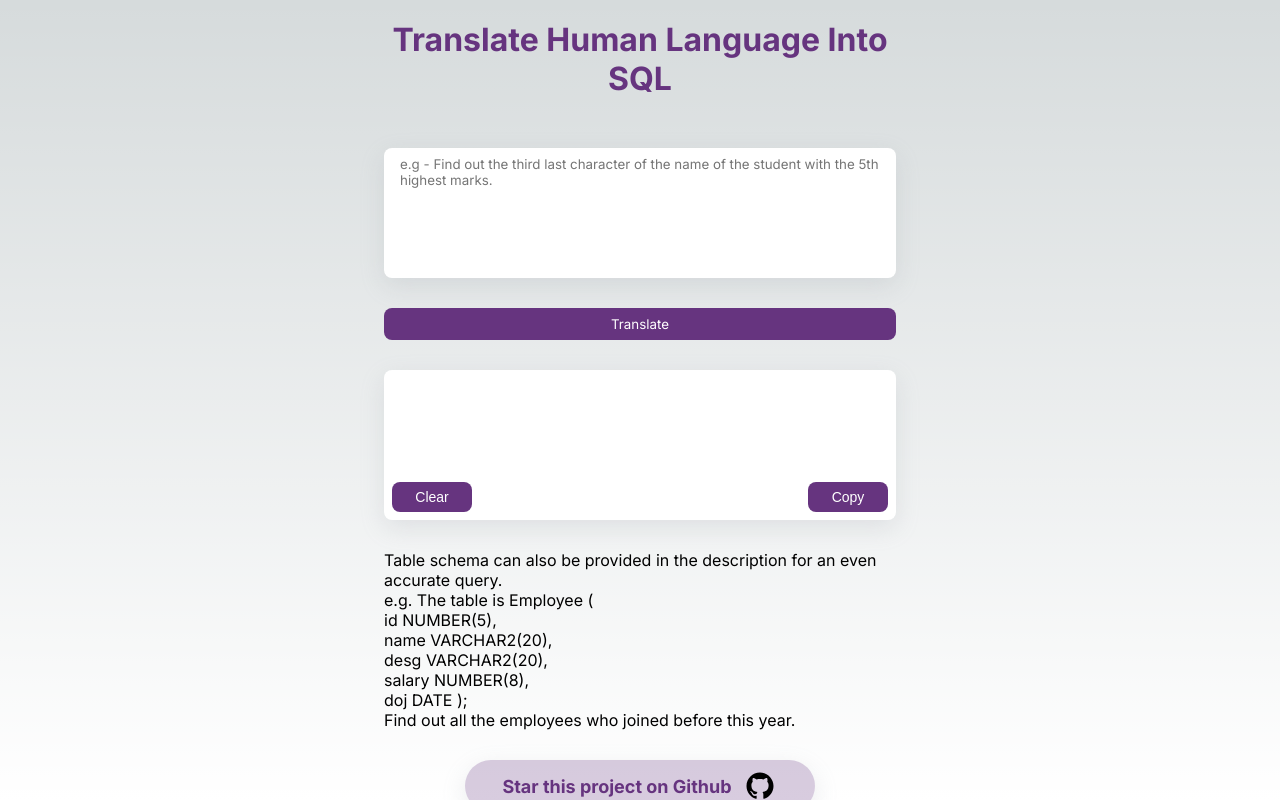
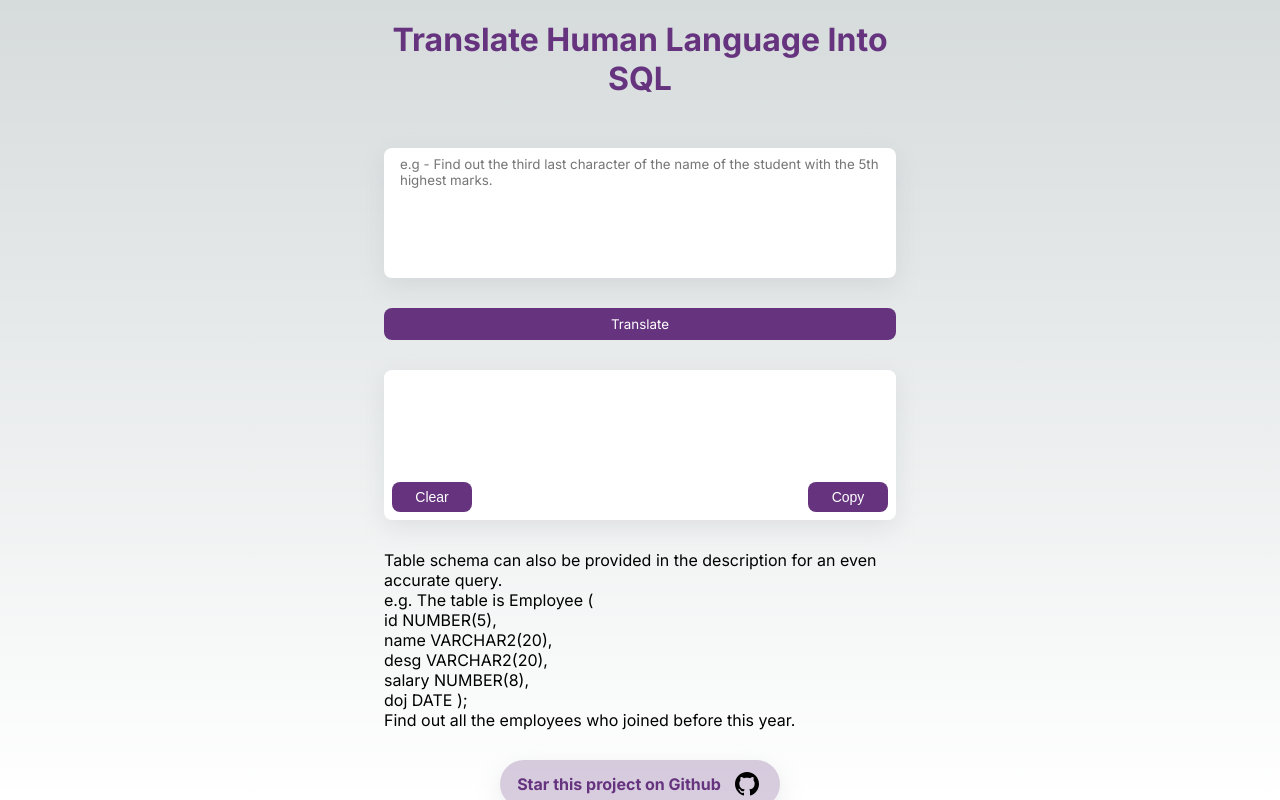
Before and after one commit to heyyayesh/english-to-sql, a Next.js app: page / in a window 1280 px wide. Built offline with nearby package versions, Linux system fonts and the light colour scheme.

Commit message:
Fix Star this project button overflowing on smaller devices

```diff
--- a/pages/index.js
+++ b/pages/index.js
@@ -118,7 +118,7 @@ export default function Home() {
           target='_blank'
         >
           Star this project on Github
-          <Image src={githubIcon} width={36} alt='github' />
+          <Image src={githubIcon} width={32} alt='github' />
         </a>
 
         <footer>
--- a/styles/Home.module.css
+++ b/styles/Home.module.css
@@ -67,12 +67,12 @@
   color: #66347f;
   font-weight: bold;
   cursor: pointer;
-  font-size: 18px;
+  font-size: 16px;
   display: flex;
   justify-content: center;
   align-items: center;
   border-radius: 50px;
-  width: 350px;
+  width: 280px;
   margin: 0 auto;
   padding: 8px;
   gap: 10px;
```
